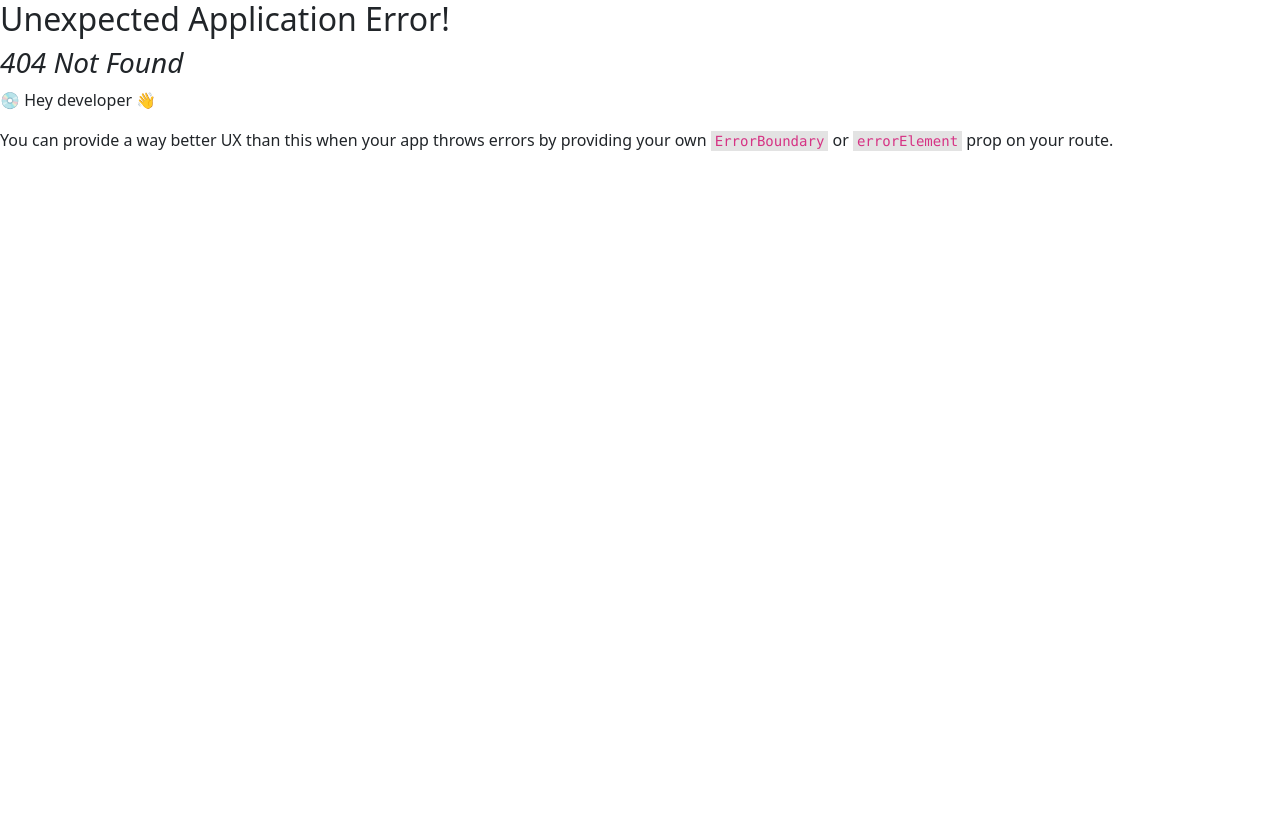
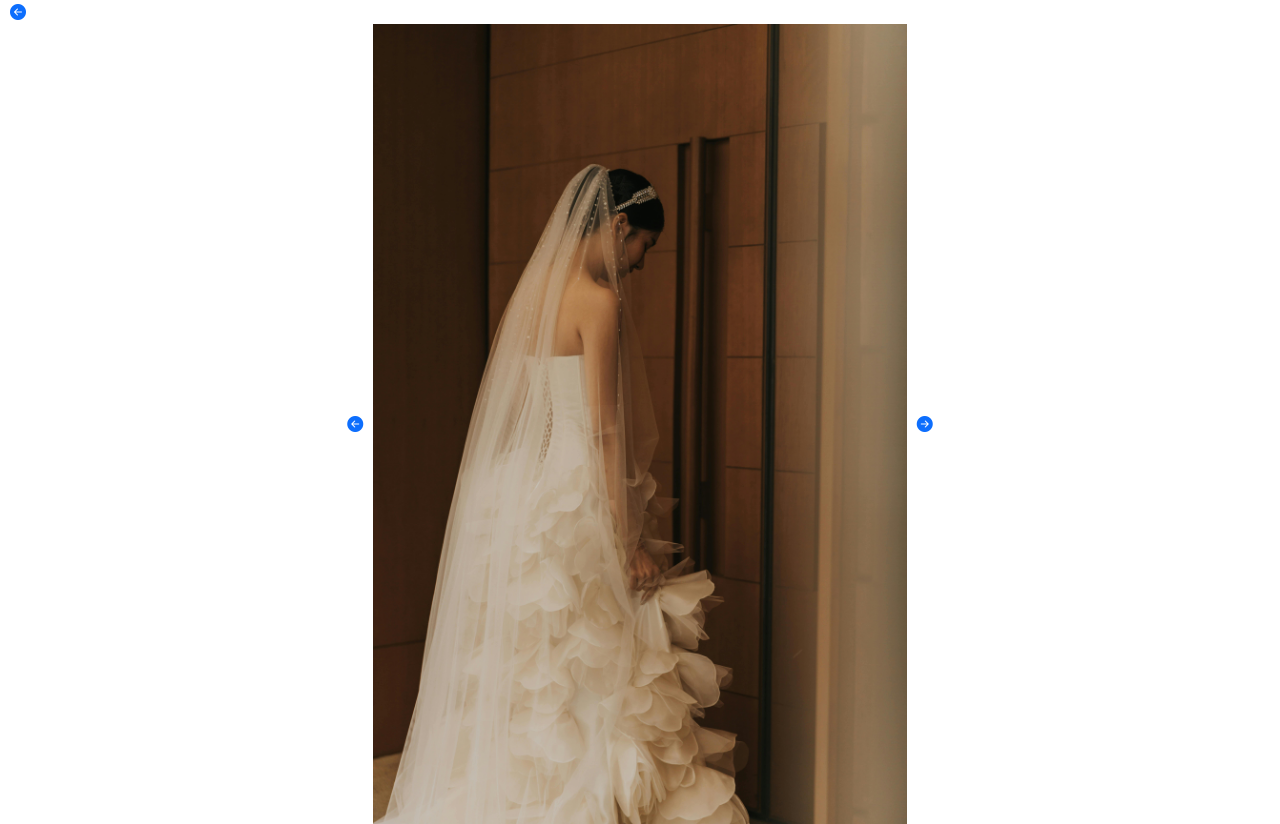
Before and after one commit to Syannithusan/React, a React (Vite) app in the folder Instagram/: page /story/1/1 in a window 1280 px wide. Before the commit this address had no page. Before the commit the page ends 800 px from the top, so only its background shows below. Built offline with nearby package versions, Linux system fonts and the light colour scheme; data requests are answered from the project's data file.

Commit message:
after story complte

```diff
--- a/Instagram/src/Stories.jsx
+++ b/Instagram/src/Stories.jsx
@@ -1,6 +1,11 @@
 import React, { useEffect, useState } from 'react'
+import { useNavigate } from 'react-router-dom';
 function Stories() {
+
   const [Stories,setStories]=useState([]);
+  const navigate = useNavigate();
+  let tot = 0;
+
   useEffect(()=>{
     fetch('http://localhost:3000/story')
     .then(data=>data.json())
@@ -10,9 +15,12 @@ function Stories() {
 
   return (
     <div className='story d-flex ms-auto'>
+      <div className='d-none'>
+        {tot=Stories.length}
+      </div>
     {Stories.length > 0 ? (
       Stories.map((story)=>(
-        <div key={story.id} className='ms-1'>
+        <div key={story.id} className='m-1' onClick={()=>{navigate(`/story/${story.id}/${tot}`)}}>
           <div className='gradient-border'>
           <img src={story.user.profile_pic} alt="db" className='story-db rounded-circle '/>
 
--- a/Instagram/src/ViewStory.jsx
+++ b/Instagram/src/ViewStory.jsx
@@ -1,9 +1,10 @@
 import React, { useEffect, useState } from 'react'
-import { useParams } from 'react-router-dom'
+import { useParams,Link, useNavigate } from 'react-router-dom'
 function ViewStory() {
 
-  const { id } = useParams();
+  const { id,tot } = useParams();
   const [story, setStory] = useState(null);
+  const navigate = useNavigate();
 
   useEffect(() => {
     fetch(`http://localhost:3000/story/${id}`)
@@ -11,12 +12,25 @@ function ViewStory() {
       .then(data => setStory(data))
       .catch(err => console.log(err))
 
-  }, []);
+  }, [id]);
+
+  if(id > tot || id<=0){  // coundition la navigate aakuthu
+    navigate('/');
+  }
   return (
     <div>
-    {story? <div>{story.user.username}</div> : <div>loading</div>}
+      <Link to={`http://localhost:5173`}><i class="bi bi-arrow-left-circle-fill"></i></Link>
+    {story? <div className='d-flex justify-content-center align-items-center'>
+      <Link to={`http://localhost:5173/story/${Number(id)-1}/${tot}`}><i class="bi bi-arrow-left-circle-fill"></i></Link>
+      <img className='vh-100 ' src={story.image} alt="story" />
+      <Link to={`http://localhost:5173/story/${Number(id)+1}/${tot}`}><i class="bi bi-arrow-right-circle-fill"></i></Link>
+
+    </div> :
+    <div>loading</div>}
     </div>
   )
 }
 
 export default ViewStory
+// depencency la id kuduthathala id maarinathum refresh aakuthu, elladi id maarum but pic maaathu
+//manual ah refresh pannanum
--- a/Instagram/src/main.jsx
+++ b/Instagram/src/main.jsx
@@ -11,7 +11,7 @@ const router = createBrowserRouter(
       element:<App/>
     },
     {
-      path:'/story/:id',
+      path:'/story/:id/:tot',
       element:<ViewStory/>
     }
   ]
```
